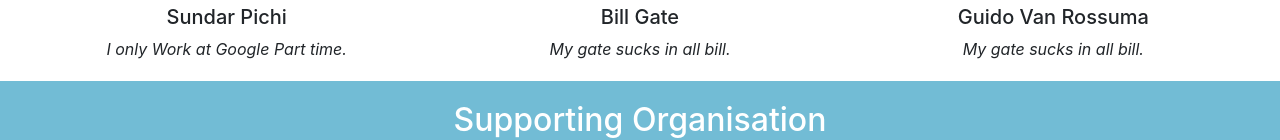
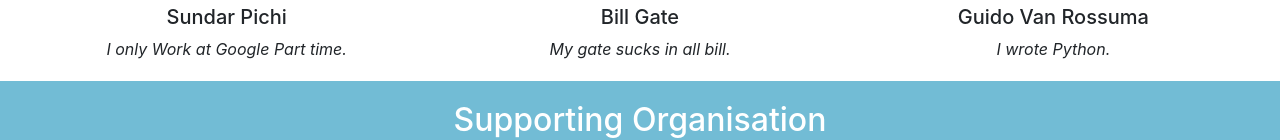
Before and after one commit to jackytsheng/Indoor-nav, a plain HTML site: page index.html in a window 1280 px wide. Shown: the part 3508-3648 px from the top of the page. Drawn offline with nearby package versions, Linux system fonts and the light colour scheme.

Commit message:
CTO's Quote changed

```diff
--- a/index.html
+++ b/index.html
@@ -122,7 +122,7 @@
                </div>
                 <h3>CTO</h3>
                     <h5>Guido Van Rossuma</h5>
-                    <em>My gate sucks in all bill.</em>
+                    <em>I wrote Python.</em>
             </div>
 
         </div>
```
